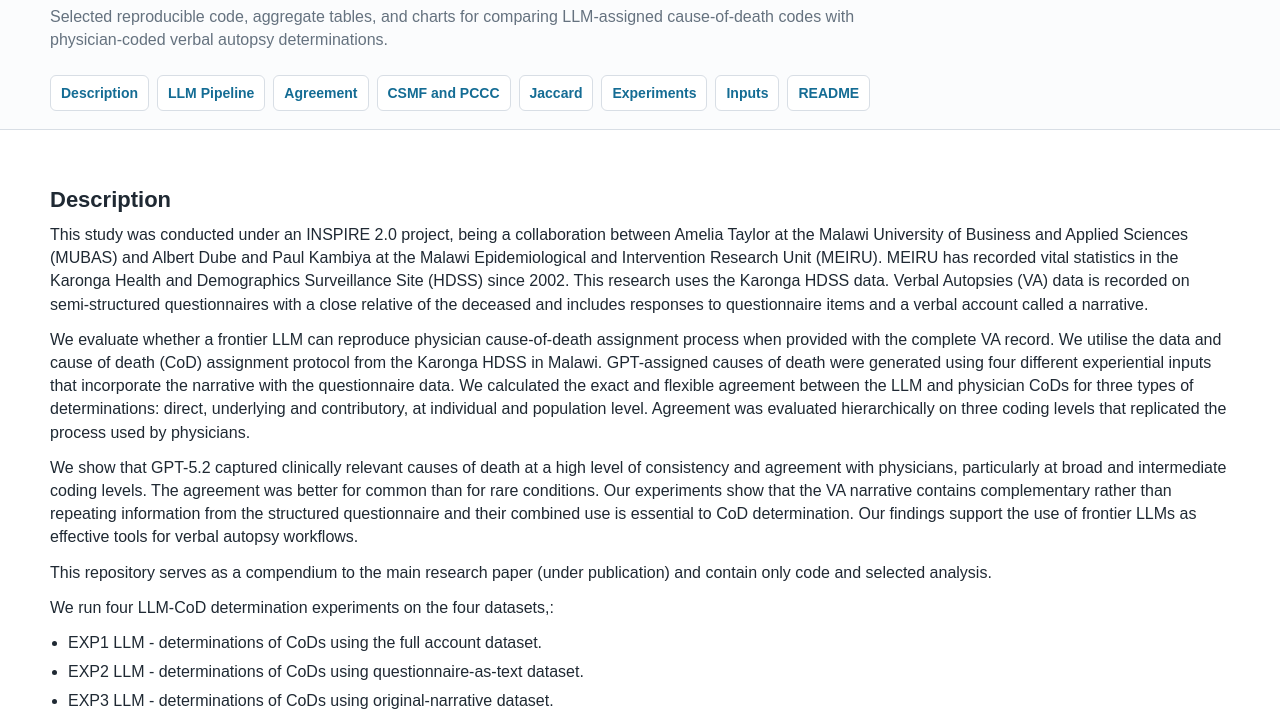
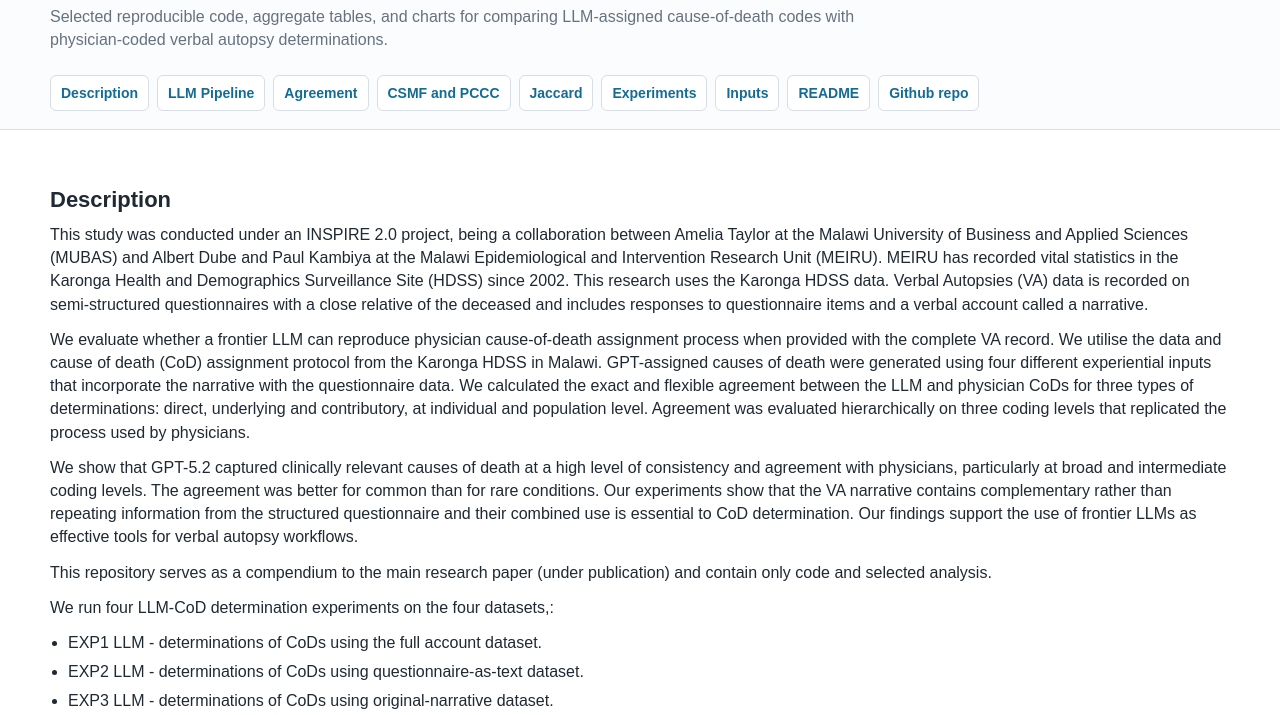
Before and after one commit to avtaylor/verbalautopsies, a plain HTML site: page analysis/index.html in a window 1280 px wide. Shown: the part 81-796 px from the top of the page. Drawn offline with Linux system fonts and the light colour scheme; files whose address does not match are found by name.

Commit message:
Added top menu link to repo

```diff
--- a/analysis/index.html
+++ b/analysis/index.html
@@ -264,6 +264,8 @@
       <a href="#experiments">Experiments</a>
       <a href="#inputs">Inputs</a>
       <a href="README.md">README</a>
+      <a class="link" href="https://github.com/avtaylor/verbalautopsies/" target="_blank">Github repo</a>
+
     </nav>
   </header>
 
```
Also changed, not shown: index.html (+2 -0 lines).
